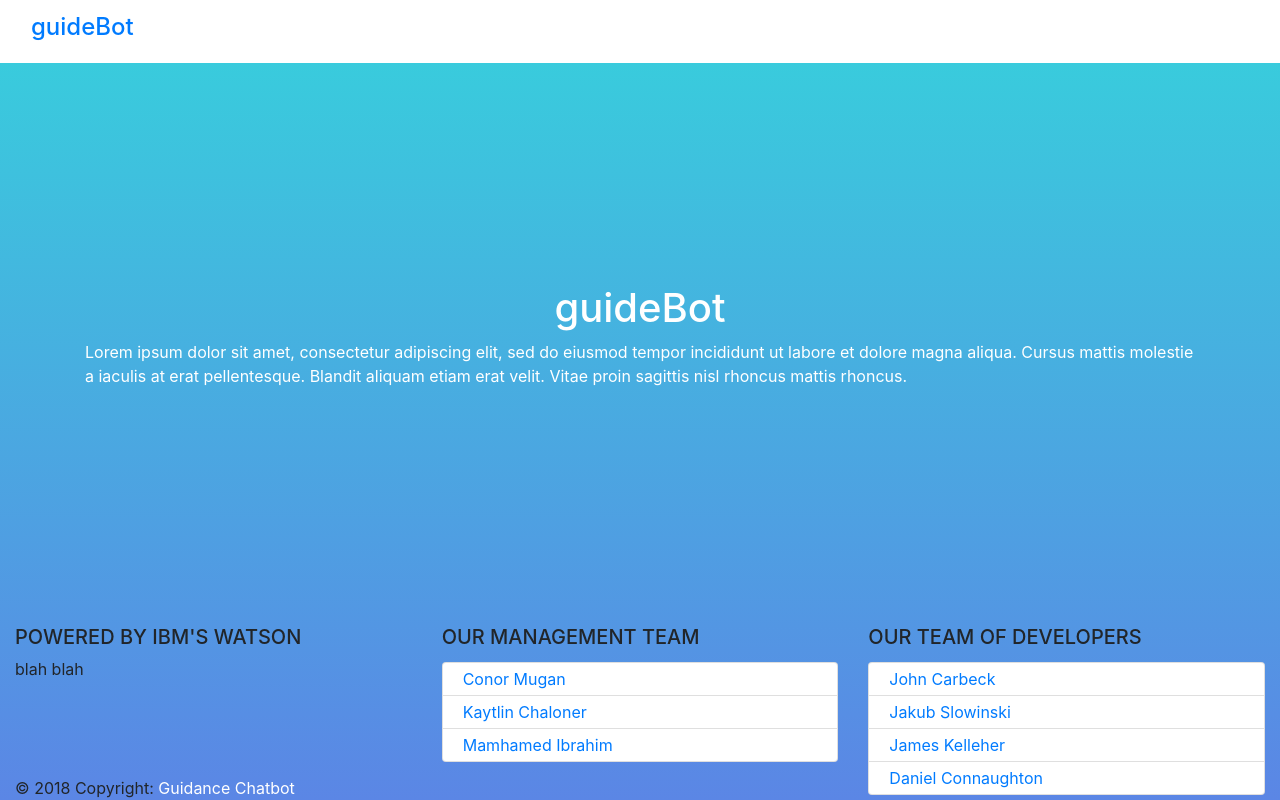
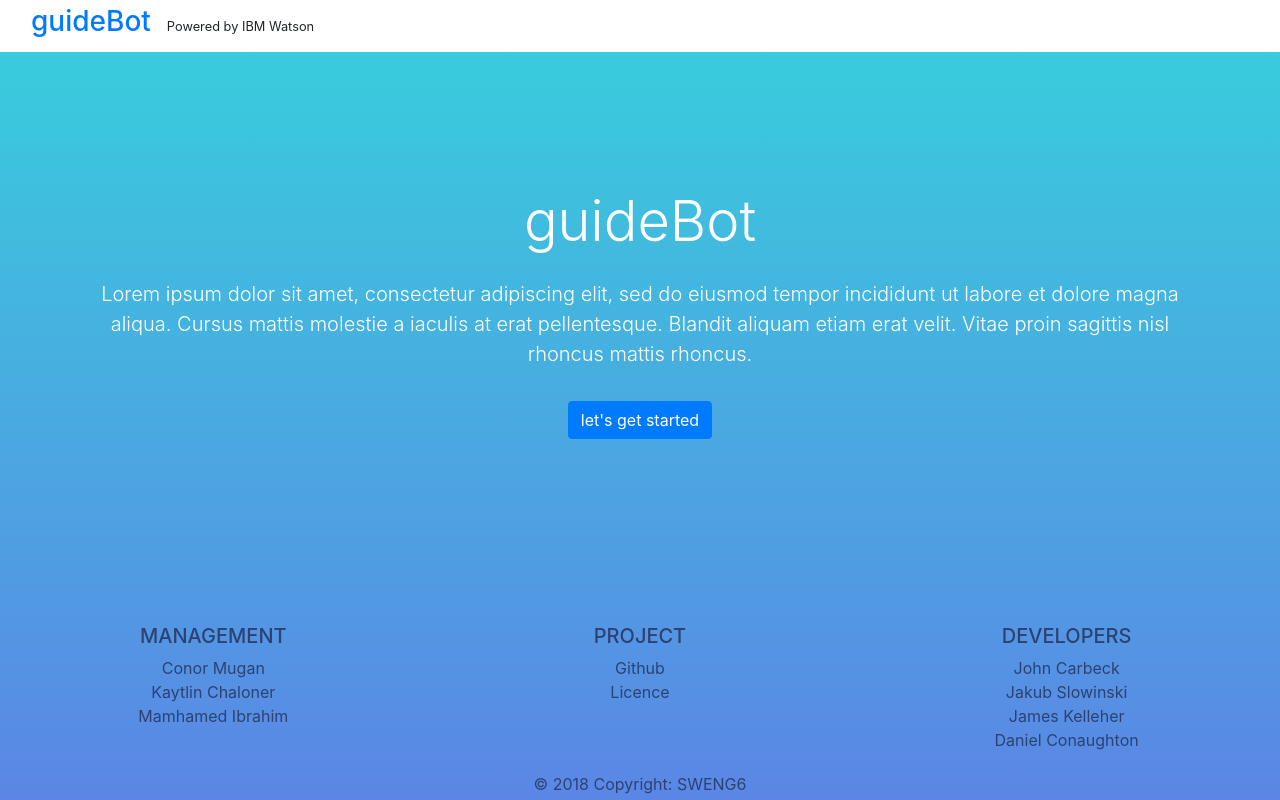
Before and after one commit to jdcarbeck/guideBot, an Angular app in the folder guideBot/: page / in a window 1280 px wide. Built offline with nearby package versions, Linux system fonts and the light colour scheme.

Commit message:
finished visual of homepage

```diff
--- a/guideBot/src/app/footer/footer.component.css
+++ b/guideBot/src/app/footer/footer.component.css
@@ -1,25 +1,10 @@
-.page-footer
-{
-  position:absolute;
-  bottom: 0;
-  width: 100%;
+footer {
+  color: #2c4272;
+  margin-top:0px;
+}
 
-  line-height: 25px;
-  padding: 10px 15px;
-  background-color: #212121;
-  border-top: 0px solid #ddd;
-  text-decoration: none;
-  text-transform: capitalize;
-  color: white;
-
+@media screen and (max-width:  575px), screen and (max-height: 535px) {
+  li {
+    display:none;
+  }
 }
-.list-group
-{
-  padding: 5px 0px;
-  line-height: 8px;
-}
-#footerCR
-{
-  position: absolute;
-  bottom: 0;
-}
--- a/guideBot/src/app/footer/footer.component.html
+++ b/guideBot/src/app/footer/footer.component.html
@@ -1,47 +1,33 @@
-    <div class="container-fluid text-center text-md-left">
-      <div class="row">
-
-        <!--First column-->
-        <div class="col">
-          <h5 class="text-uppercase">Powered by IBM's WATSON</h5>
-          <p>blah blah</p>
-
-          <!--Copyright-->
-          <div id="footerCR">
-            © 2018 Copyright:
-            <a class="text-white" routerLink=""> Guidance Chatbot </a>
-          </div>
-        </div>
-        <!--/.Copyright-->
-
-        <!--/.First column-->
-
-        <!--Second column-->
-          <div class="col">
-          <h5 class="text-uppercase" id="teamList">Our Management Team</h5>
-            <div class="list-group">
-
-              <a href="https://www.github.com/conorm16" class="list-group-item">Conor Mugan</a>
-              <a href="https://www.github.com/kaytlinchal" class="list-group-item">Kaytlin Chaloner</a>
-              <a href="https://www.github.com/maibrahi" class="list-group-item">Mamhamed Ibrahim</a>
-
-            </div>
-
-          </div>
-          <!--/.Second column-->
-
-          <!--/.Third column-->
-          <div class="col">
-            <h5 class="text-uppercase">Our Team of Developers</h5>
-
-            <div class="list-group">
-              <a href="https://www.github.com/jdcarbeck" class="list-group-item">John Carbeck</a>
-              <a href="https://www.github.com/sickfila" class="list-group-item">Jakub Slowinski</a>
-              <a href="https://www.github.com/jameskhere" class="list-group-item">James Kelleher</a>
-              <a href="https://www.github.com/dconnaughton" class="list-group-item">Daniel Connaughton</a>
-            </div>
-          </div>
-          <!--/.Third column-->
-        </div>
+<footer class="page-footer font-small stylish-color-dark pt-4 mt-4">
+  <div class="container-fluid text-center">
+    <div class="row">
+      <div class="col-sm-4">
+        <h5 class="text-uppercase">Management</h5>
+        <ul class="list-unstyled">
+          <li><a>Conor Mugan</a></li>
+          <li><a>Kaytlin Chaloner</a></li>
+          <li><a>Mamhamed Ibrahim</a></li>
+        </ul>
+      </div>
+      <div class="col-sm-4">
+        <h5 class="text-uppercase">Project</h5>
+        <ul class="list-unstyled">
+          <li><a>Github</a></li>
+          <li><a>Licence</a></li>
+        </ul>
+      </div>
+      <div class="col-sm-4">
+        <h5 class="text-uppercase">Developers</h5>
+        <ul class="list-unstyled">
+          <li><a>John Carbeck</a></li>
+          <li><a>Jakub Slowinski</a></li>
+          <li><a>James Kelleher</a></li>
+          <li><a>Daniel Conaughton</a></li>
+        </ul>
+      </div>
     </div>
-    <!--/.Footer Links-->
+    <div class="footer-copyright py-1 text-center">
+      © 2018 Copyright: SWENG6
+    </div>
+  </div>
+</footer>
--- a/guideBot/src/app/homepage/homepage.component.css
+++ b/guideBot/src/app/homepage/homepage.component.css
@@ -1,11 +1,30 @@
 #mainContainer {
   padding: 0px;
-  height: 100vh;
+  height:100vh;
   background-image: linear-gradient(to bottom, #36d1dc, #5b86e5);
 }
+
 h1 {
   text-align:center;
 }
+
+button {
+  outline:none;
+}
+
+#tagLine {
+  display:none;
+}
+
 #contentContainer {
   color:white;
 }
+
+@media screen and (max-width:  575px), screen and (max-height: 430px) {
+  #appDescription {
+    display:none;
+  }
+  #tagLine {
+    display:inline;
+  }
+}
--- a/guideBot/src/app/homepage/homepage.component.html
+++ b/guideBot/src/app/homepage/homepage.component.html
@@ -1,8 +1,20 @@
 <div class="cover-container d-flex h-100 mx-auto flex-column" id="mainContainer">
   <header class="masthead mb-auto"><app-navbar></app-navbar></header>
-  <div class="container p-10" id="contentContainer">
-    <h1>guideBot</h1>
-    <p>Lorem ipsum dolor sit amet, consectetur adipiscing elit, sed do eiusmod tempor incididunt ut labore et dolore magna aliqua. Cursus mattis molestie a iaculis at erat pellentesque. Blandit aliquam etiam erat velit. Vitae proin sagittis nisl rhoncus mattis rhoncus.</p>
+  <div class="container" id="contentContainer">
+    <div class="row" id="brandName">
+      <div class="col">
+        <h1 class="display-4 text-center">guideBot</h1>
+      </div>
+    </div>
+    <div class="row text-center">
+      <div class="col p-3">
+        <p class="lead" id="tagLine">A Course and University Selection Chat Bot</p>
+        <p class="lead" id="appDescription">Lorem ipsum dolor sit amet, consectetur adipiscing elit, sed do eiusmod tempor incididunt ut labore et dolore magna aliqua. Cursus mattis molestie a iaculis at erat pellentesque. Blandit aliquam etiam erat velit. Vitae proin sagittis nisl rhoncus mattis rhoncus.</p>
+      </div>
+    </div>
+    <div class="row">
+      <button type="button" class="btn btn-primary mx-auto" routerLink="chat">let's get started</button>
+    </div>
   </div>
   <footer class="mastfoot mt-auto"><app-footer></app-footer></footer>
 </div>
--- a/guideBot/src/app/navbar/navbar.component.css
+++ b/guideBot/src/app/navbar/navbar.component.css
@@ -3,3 +3,12 @@
   border-bottom: 0px solid #ddd;
   background: white;
 }
+
+nav {
+  padding-top: 0px;
+  padding-bottom: 0px;
+}
+
+span {
+  font-size:.8em;
+}
--- a/guideBot/src/app/navbar/navbar.component.html
+++ b/guideBot/src/app/navbar/navbar.component.html
@@ -1,8 +1,8 @@
-
 <nav class="navbar navbar-default navbar-fixed-top">
   <div class="container-fluid">
     <div class="navbar-header">
-      <a id="navL" class = navbar-brand routerLink=""><h4>guideBot</h4></a>
+      <a id="navL" class = navbar-brand routerLink=""><h3>guideBot</h3></a>
+      <span class="navbar-text navbar-right">Powered by IBM Watson</span>
     </div>
   </div>
 </nav>
--- a/guideBot/src/styles.css
+++ b/guideBot/src/styles.css
@@ -1,3 +1,5 @@
 html, body {
   height:100%;
+  min-height: 425px;
+  min-width: 400px;
 }
```
